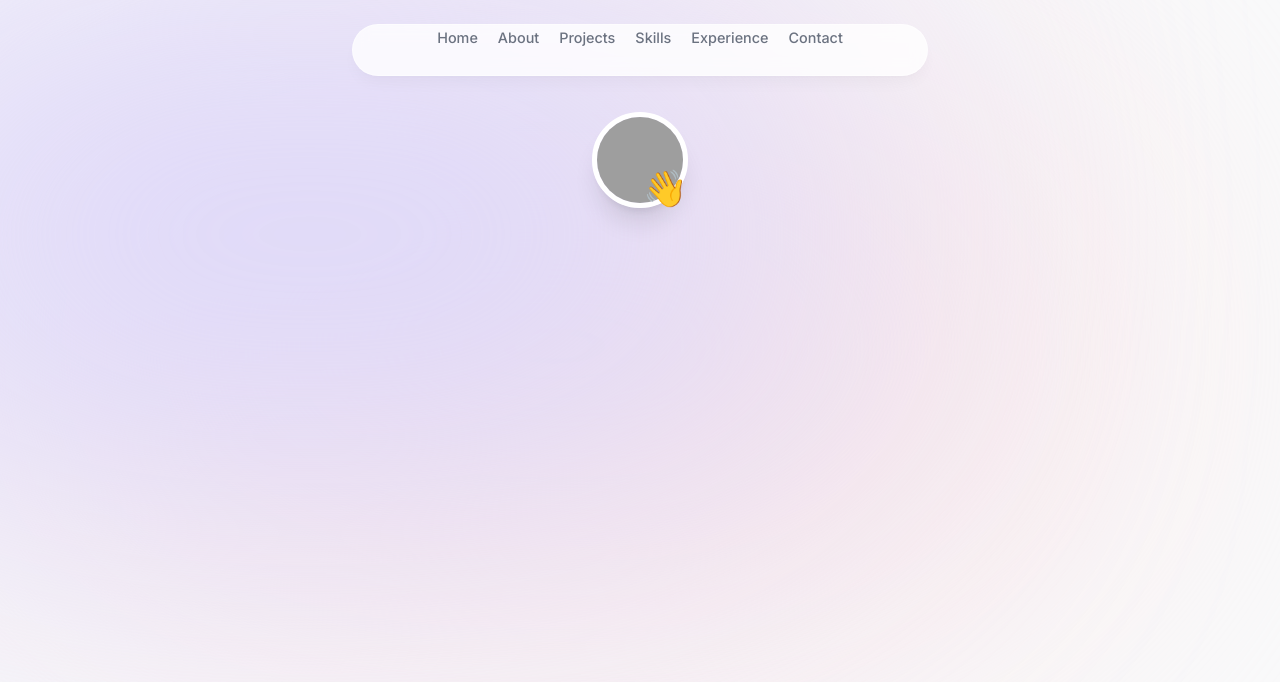
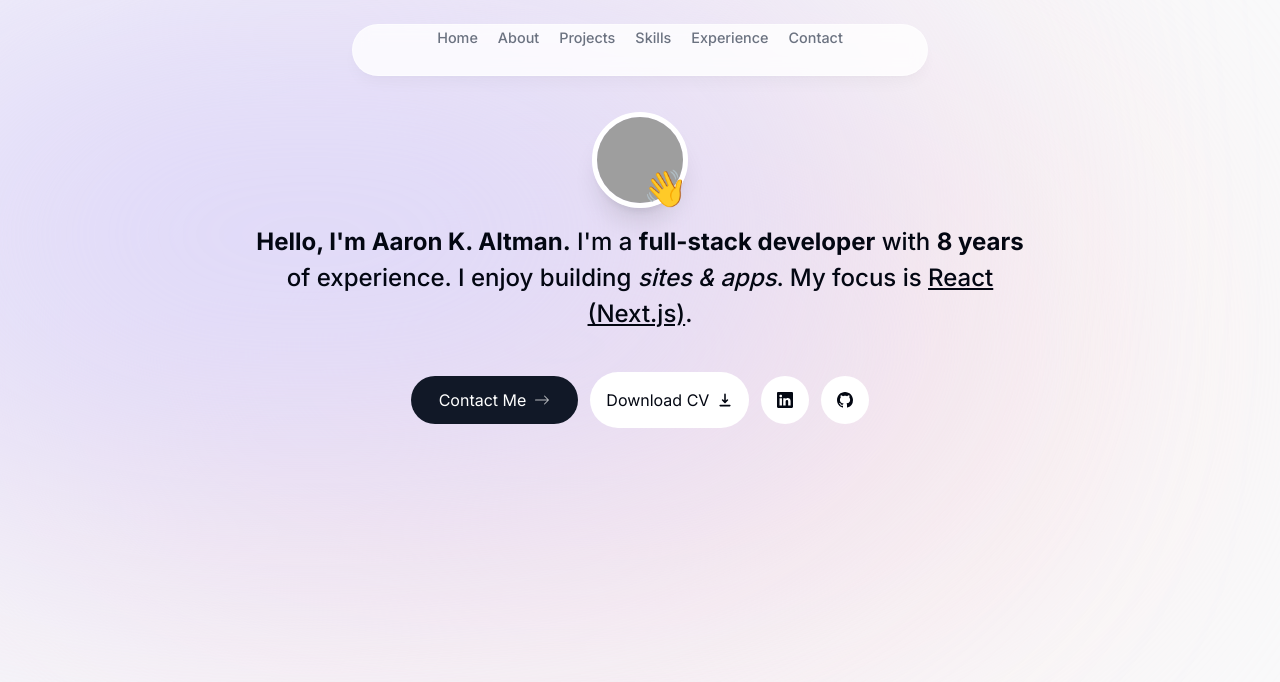
Before and after one commit to aaronaltman/aa_aaron_portfolio_site, a Next.js app: page / in a window 1280 px wide. Shown: the top 682 px of the page. Built offline with nearby package versions, Linux system fonts and the light colour scheme; grey boxes are pictures that could not be loaded.

Commit message:
finishing up intro section

```diff
--- a/app/page.tsx
+++ b/app/page.tsx
@@ -3,7 +3,7 @@ import Image from "next/image";
 
 export default function Home() {
   return (
-    <main className="">
+    <main className="flex flex-col justify-center items-center px-4">
       <Intro />
     </main>
   );
--- a/components/intro.tsx
+++ b/components/intro.tsx
@@ -1,23 +1,94 @@
+"use client";
 import Image from "next/image";
 import React from "react";
+import { delay, motion } from "framer-motion";
+import Link from "next/link";
+import { BsArrowRight, BsGithub, BsLinkedin } from "react-icons/bs";
+import { HiDownload } from "react-icons/hi";
 
 export default function Intro() {
   return (
-    <section>
+    <section className="mb-28 max-w-[50rem] text-center sm:mb-0">
       <div className="flex justify-center items-center">
         <div className="relative">
+          <motion.div
+            initial={{ opacity: 0, scale: 0 }}
+            animate={{ opacity: 1, scale: 1 }}
+            transition={{
+              type: "tween",
+              duration: 0.2,
+            }}
+          >
             <Image
               alt="Aaron K. Altman Bio"
               src="https://wp.rapidinsights.ai/wp-content/uploads/2023/10/how-to-market-new-legal-firm.png"
-            width={150}
-            height={150}
-            quality={90}
+              width={250}
+              height={250}
+              quality={89}
               priority={true}
               className="rounded-full h-24 w-24 object-cover border-[0.35rem] border-white shadow-xl"
             />
-          <span className="text-4xl absolute bottom-0 right-0">👋</span>
+          </motion.div>
+          <motion.span
+            className="text-4xl absolute bottom-0 right-0"
+            initial={{ opacity: 0, scale: 0 }}
+            animate={{ opacity: 1, scale: 1 }}
+            transition={{
+              type: "spring",
+              stiffness: 125,
+              delay: 0.2,
+              duration: 0.7,
+            }}
+          >
+            👋
+          </motion.span>
         </div>
       </div>
+      <motion.p
+        className="mt-4 mb-10 px-4 text-2xl font-medium !leading-[1.5]"
+        initial={{ opacity: 0, y: 100 }}
+        animate={{ opacity: 1, y: 0 }}
+        transition={{
+          type: "spring",
+          stiffness: 125,
+          delay: 0.2,
+          duration: 0.7,
+        }}
+      >
+        <span className="font-bold">Hello, I'm Aaron K. Altman.</span> I'm a{" "}
+        <span className="font-bold">full-stack developer</span> with{" "}
+        <span className="font-bold">8 years</span> of experience. I enjoy
+        building <span className="italic">sites & apps</span>. My focus is{" "}
+        <span className="underline">React (Next.js)</span>.
+      </motion.p>
+      <motion.div
+        className="flex flex-col sm:flex-row justify-center items-center gap-3"
+        initial={{ opacity: 0, y: 100 }}
+        animate={{ opacity: 1, y: 0 }}
+        transition={{
+          delay: 0.2,
+        }}
+      >
+        <Link
+          href="#contact"
+          className="group bg-gray-900 outline-none transition text-white px-7 py-3 flex items-center gap-2 rounded-full focus:scale-110 hover:scale-110 hover:bg-gray-950 active:scale-105"
+        >
+          Contact Me{" "}
+          <BsArrowRight className="group-hover:translate-x-1 transition opacity-70" />
+        </Link>
+
+        <a className="bg-white p-4 flex items-center gap-2 rounded-full cursor-pointer">
+          Download CV <HiDownload />
+        </a>
+
+        <a className="bg-white p-4 flex items-center gap-2 rounded-full">
+          <BsLinkedin />
+        </a>
+
+        <a className="bg-white p-4 flex items-center gap-2 rounded-full">
+          <BsGithub />
+        </a>
+      </motion.div>
     </section>
   );
 }
```
Lines whose indentation alone changed are shown as unchanged.
